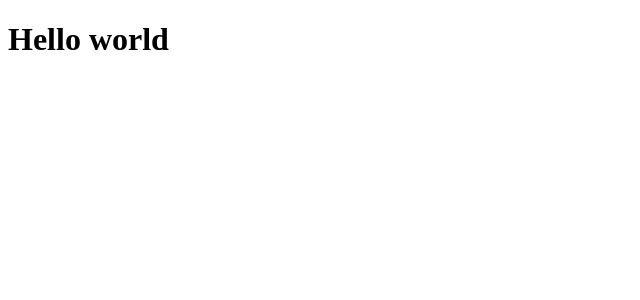
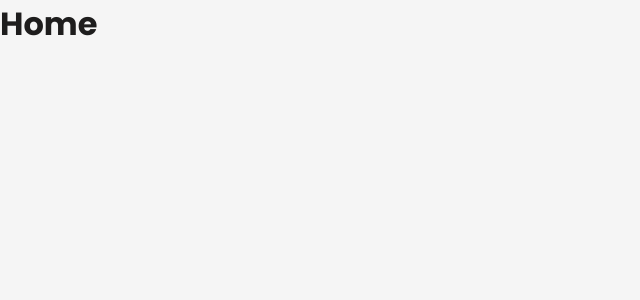
Before and after one commit to luiabdiel/Mohid, a React (Create React App) app: page / in a window 1280 px wide. Shown: the top 300 px of the page, without its empty margins (0-640 px from the left). Built offline with nearby package versions, Linux system fonts and the light colour scheme.

Commit message:
Configurando styled components e react router dom

```diff
--- a/package.json
+++ b/package.json
@@ -12,7 +12,9 @@
     "@types/react-dom": "^18.0.9",
     "react": "^18.2.0",
     "react-dom": "^18.2.0",
+    "react-router-dom": "^6.4.5",
     "react-scripts": "5.0.1",
+    "styled-components": "^5.3.6",
     "typescript": "^4.9.4",
     "web-vitals": "^2.1.4"
   },
@@ -39,5 +41,8 @@
       "last 1 firefox version",
       "last 1 safari version"
     ]
+  },
+  "devDependencies": {
+    "@types/styled-components": "^5.1.26"
   }
 }
--- a/public/index.html
+++ b/public/index.html
@@ -3,41 +3,25 @@
   <head>
     <meta charset="utf-8" />
     <link rel="icon" href="%PUBLIC_URL%/favicon.ico" />
+
+    <link rel="preconnect" href="https://fonts.googleapis.com" />
+    <link rel="preconnect" href="https://fonts.gstatic.com" crossorigin />
+
     <meta name="viewport" content="width=device-width, initial-scale=1" />
     <meta name="theme-color" content="#000000" />
     <meta
       name="description"
       content="Web site created using create-react-app"
     />
+
+    <link href="https://fonts.googleapis.com/css2?family=Inter:wght@400;500;600;700&family=Poppins:wght@400;500;600;700&display=swap" rel="stylesheet" />
+
     <link rel="apple-touch-icon" href="%PUBLIC_URL%/logo192.png" />
-    <!--
-      manifest.json provides metadata used when your web app is installed on a
-      user's mobile device or desktop. See https://developers.google.com/web/fundamentals/web-app-manifest/
-    -->
     <link rel="manifest" href="%PUBLIC_URL%/manifest.json" />
-    <!--
-      Notice the use of %PUBLIC_URL% in the tags above.
-      It will be replaced with the URL of the `public` folder during the build.
-      Only files inside the `public` folder can be referenced from the HTML.
-
-      Unlike "/favicon.ico" or "favicon.ico", "%PUBLIC_URL%/favicon.ico" will
-      work correctly both with client-side routing and a non-root public URL.
-      Learn how to configure a non-root public URL by running `npm run build`.
-    -->
     <title>React App</title>
   </head>
   <body>
     <noscript>You need to enable JavaScript to run this app.</noscript>
     <div id="root"></div>
-    <!--
-      This HTML file is a template.
-      If you open it directly in the browser, you will see an empty page.
-
-      You can add webfonts, meta tags, or analytics to this file.
-      The build step will place the bundled scripts into the <body> tag.
-
-      To begin the development, run `npm start` or `yarn start`.
-      To create a production bundle, use `npm run build` or `yarn build`.
-    -->
   </body>
 </html>
--- a/src/App.tsx
+++ b/src/App.tsx
@@ -1,5 +1,7 @@
+import { Router } from "./router"
+
 export const App = () => {
   return (
-    <h1>Hello world</h1>
+    <Router />
   )
 }
--- /dev/null
+++ b/src/pages/home/index.tsx
@@ -0,0 +1,11 @@
+import { ThemeProvider } from "styled-components"
+import { defaultTheme, GlobalStyle } from "../../shared/styles"
+
+export const Home = () => {
+    return (
+        <ThemeProvider theme={defaultTheme}>
+            <GlobalStyle />
+            <h1>Home</h1>
+        </ThemeProvider>
+    )
+}
--- a/src/pages/index.ts
+++ b/src/pages/index.ts
@@ -1 +1 @@
-export {}
+export * from './home/index'
--- /dev/null
+++ b/src/router/index.tsx
@@ -0,0 +1,16 @@
+import { BrowserRouter, Routes, Route, Navigate } from "react-router-dom"
+import { Home } from "../pages"
+
+export const Router = () => {
+    return (
+        <BrowserRouter>
+            <Routes>
+                <Route path="/" element={<Home />} />
+
+                <Route path='/' element={<Navigate to="/" replace />} />
+
+                <Route path='*' element={<h1>Essa página não existe</h1>} />
+            </Routes>
+        </BrowserRouter>
+    )
+}
--- a/src/routes/index.ts
+++ /dev/null
@@ -1 +0,0 @@
-export {}
--- /dev/null
+++ b/src/shared/styles/global.ts
@@ -0,0 +1,30 @@
+import { createGlobalStyle } from "styled-components";
+
+export const GlobalStyle = createGlobalStyle`
+    * {
+        margin: 0;
+        padding: 0;
+
+        box-sizing: border-box;
+    }
+
+    body {
+        background-color: ${({ theme }) => theme['white-300']};
+        color: ${({ theme }) => theme["black-300"]};
+
+        -webkit-font-smoothing: antialiased;
+
+        margin: 0 auto;
+    }
+
+    body, input, textarea, button {
+        font: 400 1rem 'Poppins', sans-serif;
+
+        a {
+            text-decoration: none;
+        }
+        li {
+            list-style: none;
+        }
+  }
+`
--- /dev/null
+++ b/src/shared/styles/index.ts
@@ -0,0 +1,2 @@
+export * from './global'
+export * from './themes/default'
--- /dev/null
+++ b/src/shared/styles/themes/default.ts
@@ -0,0 +1,8 @@
+export const defaultTheme = {
+    white: '#fff',
+    black: '#000000',
+
+    'white-300': '#F5F5F5',
+    'black-300': '#1E1D1D',
+    'blue-100': '#8B8E99',
+} as const
```
Also changed, not shown: src/@types/styled.d.ts (added, +7 -0 lines), 1 other file (tests, documents, lock files or other folders).
